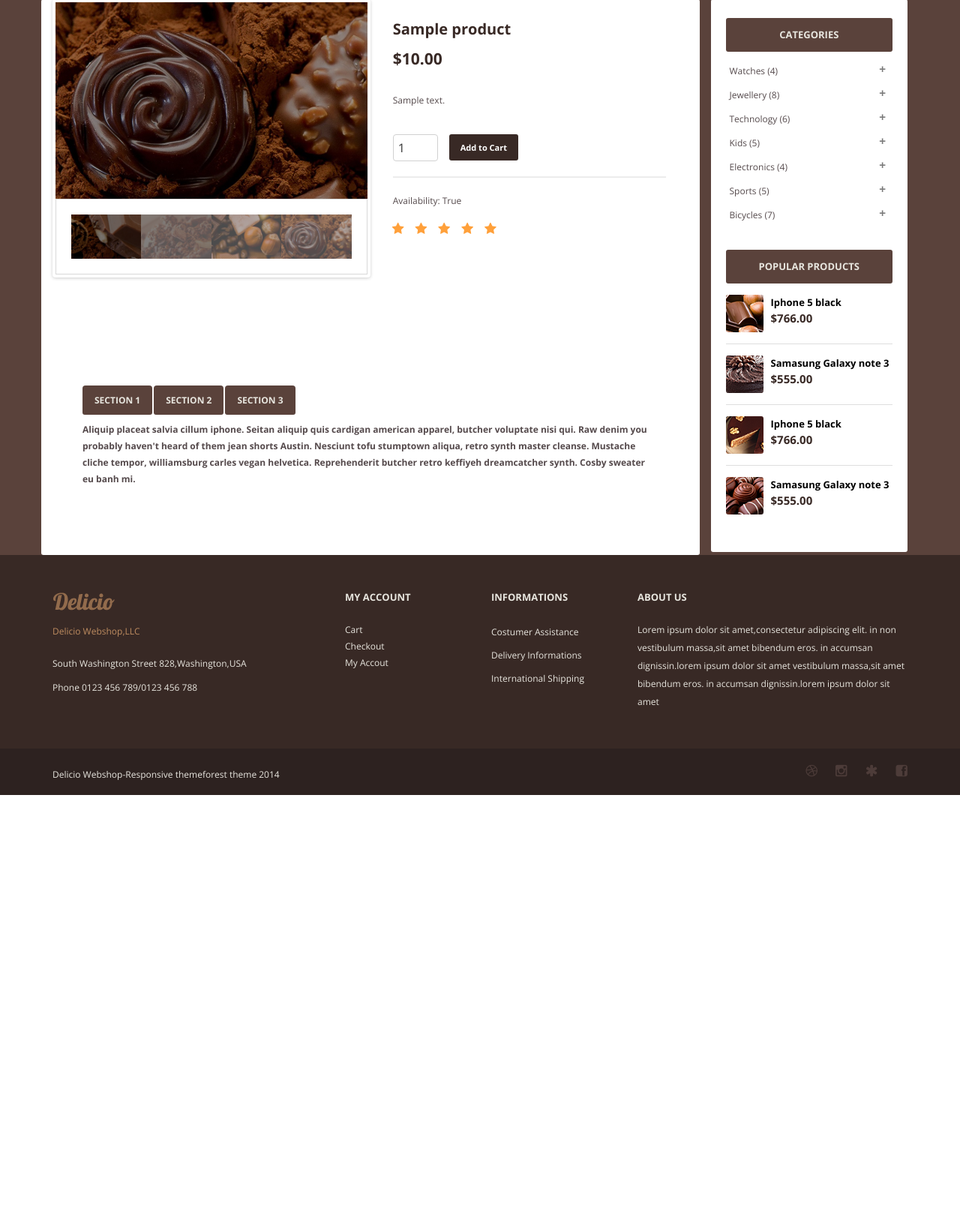
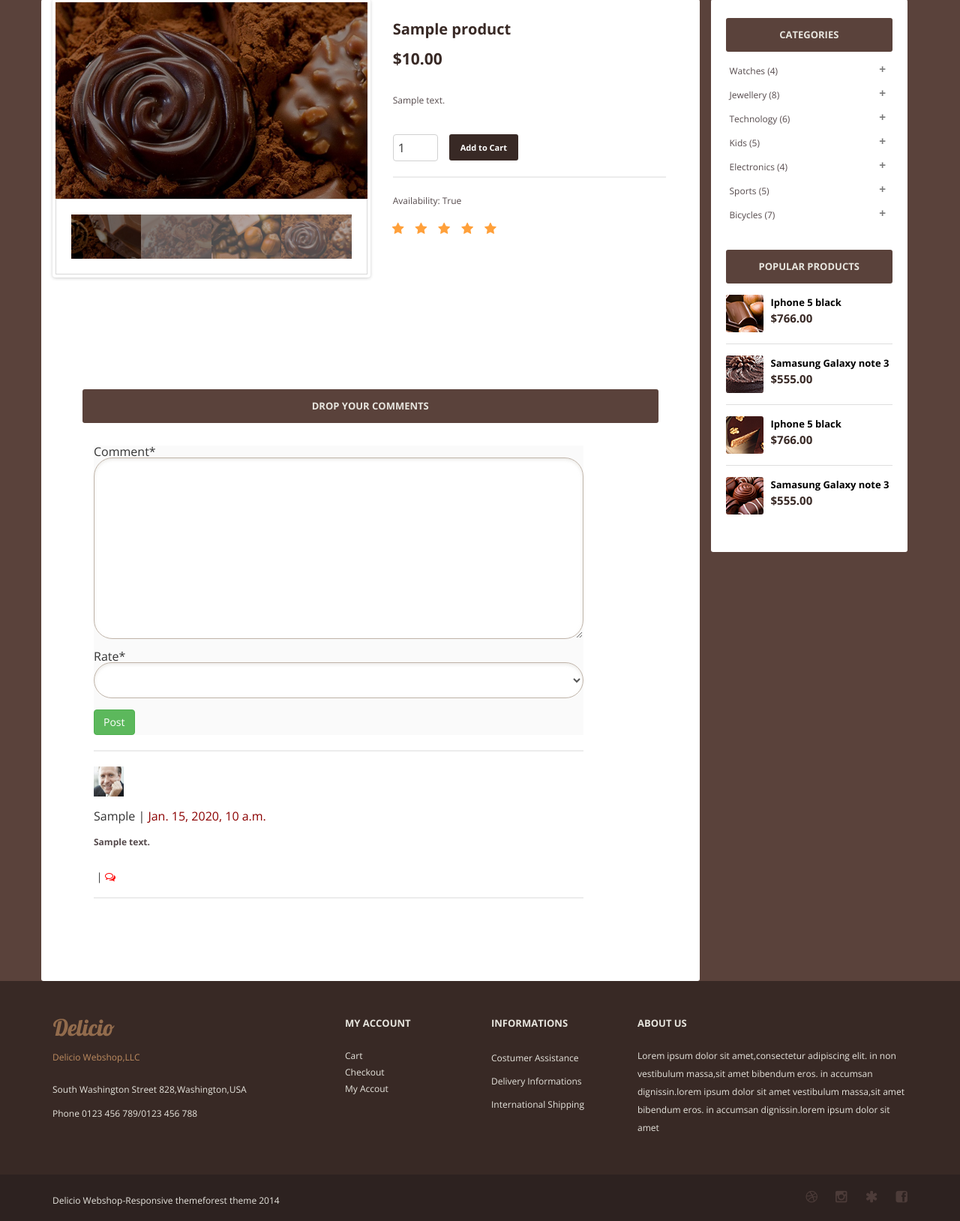
Before and after one commit to SoroushNajafi/shopping_online_2, a Django app: page /products/1/ in a window 1280 px wide. Shown: the part 289-1917 px from the top of the page at 75% size. Before the commit the page ends 1349 px from the top, so only its background shows below. Run offline with Django 4.2, Linux system fonts and the light colour scheme; tables that the repository leaves empty hold one stand-in row (values such as "Sample post"); parts of the project's set-up code (start-up, migrations or seed data) failed here and were passed over; some libraries are stand-ins or nearby versions.

Commit message:
comment form created and implemented

```diff
--- /dev/null
+++ b/products/froms.py
@@ -0,0 +1,8 @@
+from django import forms
+from .models import Comment
+
+
+class CommentForm(forms.ModelForm):
+    class Meta:
+        model = Comment
+        fields = ['body', 'stars']
--- a/products/models.py
+++ b/products/models.py
@@ -31,9 +31,12 @@ class Comment(models.Model):
 
     product = models.ForeignKey(Product, on_delete=models.CASCADE, related_name='comments')
     author = models.ForeignKey(get_user_model(), on_delete=models.CASCADE, related_name='comments')
-    body = models.TextField()
-    stars = models.CharField(max_length=10, choices=PRODUCT_STARS)
+    body = models.TextField(verbose_name='comment')
+    stars = models.CharField(verbose_name='rate', max_length=10, choices=PRODUCT_STARS)
     active = models.BooleanField(default=True)
 
     datetime_created = models.DateTimeField(auto_now_add=True)
     datetime_modified = models.DateTimeField(auto_now=True)
+
+    def get_absolute_url(self):
+        return reverse('product_detail', args=[self.product.id])
--- a/products/templates/products/product_detail.html
+++ b/products/templates/products/product_detail.html
@@ -1,5 +1,6 @@
 {% extends '_base.html' %}
 {% load static %}
+{% load crispy_forms_tags %}
 
 {% block page_title %}Product detail{% endblock %}
 
@@ -88,40 +89,62 @@
                 <div class="col-md-12 tabs">
                     <div class="bs-example">
                         <div class="tabbable">
-                            <ul class="nav nav-tabs">
-                                <li><a data-toggle="tab" href="#tab1" data-loading-text="Loading...">Section 1</a></li>
-                                <li><a data-toggle="tab" href="#tab2" data-loading-text="Loading...">Section 2</a></li>
-                                <li><a data-toggle="tab" href="#tab3" data-loading-text="Loading...">Section 3</a></li>
-                            </ul>
+                            <div class="shop-widget"><h4>Drop your comments</h4></div>
                             <div class="tab-content">
                                 <div id="tab1" class="tab-pane active fade in">
-                                    <p>
-                                        Aliquip placeat salvia cillum iphone. Seitan aliquip quis cardigan american
-                                        apparel, butcher voluptate nisi qui. Raw denim you probably haven't heard of
-                                        them jean shorts Austin. Nesciunt tofu stumptown aliqua, retro synth master
-                                        cleanse. Mustache cliche tempor, williamsburg carles vegan helvetica.
-                                        Reprehenderit butcher retro keffiyeh dreamcatcher synth. Cosby sweater eu banh
-                                        mi.
-                                    </p>
-                                </div>
-                                <div id="tab2" class="tab-pane fade">
-                                    <p>
-                                        Vestibulum nec erat eu nulla rhoncus fringilla ut non neque. Vivamus nibh urna,
-                                        ornare id gravida ut, mollis a magna. Aliquam porttitor condimentum nisi, eu
-                                        viverra ipsum porta ut. Nam hendrerit bibendum turpis, sed molestie mi fermentum
-                                        id. Aenean volutpat velit sem. Sed consequat ante in rutrum convallis. Nunc
-                                        facilisis leo at faucibus adipiscing. Duis auctor dictum erat hendrerit dapibus.
-                                    </p>
-                                </div>
-                                <div id="tab3" class="tab-pane fade">
-                                    <p>
-                                        WInteger convallis, nulla in sollicitudin placerat, ligula enim auctor lectus,
-                                        in mollis diam dolor at lorem. Sed bibendum nibh sit amet dictum feugiat.
-                                        Vivamus arcu sem, cursus a feugiat ut, iaculis at erat. Donec vehicula at ligula
-                                        vitae venenatis. Sed nunc nulla, vehicula non porttitor in, pharetra et dolor.
-                                        Fusce nec velit velit. Pellentesque consectetur eros nec interdum varius.
-                                        Quisque at mi dolor.
-                                    </p>
+                                    <div class="container mt-5 mb-5">
+                                        <div class="row height d-flex justify-content-center align-items-center">
+                                            <div class="col-md-7">
+                                                <div class="card">
+                                                    <div class="p-3">
+                                                    </div>
+                                                    <div class="mt-3 d-flex flex-row align-items-center p-3 form-color">
+                                                        <form action="{% url 'comment_create' product.id %}" method="post">
+                                                            {% csrf_token %}
+                                                            {{ comment_form|crispy }}
+                                                            <button class="btn btn-success" type="submit">Post</button>
+                                                        </form>
+                                                    </div>
+                                                    <hr>
+                                                    <div class="mt-2">
+                                                        {% for comment in product.comments.all %}
+                                                            <div class="d-flex flex-row p-3">
+                                                                <img
+                                                                        src="{% static 'images/member1.jpg' %}"
+                                                                        width="40"
+                                                                        height="40"
+                                                                        class="rounded-circle mt-3">
+                                                                <br><br>
+                                                                <div class="w-100">
+                                                                    <div class="d-flex justify-content-between align-items-center">
+                                                                        <div class="d-flex flex-row align-items-center">
+                                                                            <h6>{{ comment.author|capfirst }} | <span
+                                                                                    style="color: darkred"> {{ comment.datetime_created }}</span>
+                                                                            </h6>
+                                                                        </div>
+
+                                                                    </div>
+                                                                    <br>
+                                                                    <span>{{ comment.body|linebreaks }}</span>
+                                                                    <br>
+                                                                    <div class="d-flex flex-row user-feed"><span
+                                                                            class="wish"><i
+                                                                            class="fa fa-heartbeat mr-2"></i></span>
+                                                                        <span>|</span>
+                                                                        <span
+                                                                                class="ml-3"><i
+                                                                                class="fa fa-comments-o"
+                                                                                style="color: red"></i></span>
+                                                                    </div>
+                                                                </div>
+                                                            </div>
+                                                            <hr>
+                                                        {% endfor %}
+                                                    </div>
+                                                </div>
+                                            </div>
+                                        </div>
+                                    </div>
                                 </div>
                             </div>
                         </div>
--- a/products/urls.py
+++ b/products/urls.py
@@ -4,4 +4,5 @@ from . import views
 urlpatterns = [
     path('', views.ProductListView.as_view(), name='product_list'),
     path('<int:pk>/', views.ProductDetailView.as_view(), name='product_detail'),
+    path('comment/<int:product_id>/', views.CommentCreateView.as_view(), name='comment_create'),
 ]
--- a/products/views.py
+++ b/products/views.py
@@ -1,7 +1,9 @@
 from django.shortcuts import render
 from django.views import generic
+from django.shortcuts import get_object_or_404
 
-from .models import Product
+from .models import Product, Comment
+from .froms import CommentForm
 
 
 class ProductListView(generic.ListView):
@@ -14,3 +16,22 @@ class ProductDetailView(generic.DetailView):
     model = Product
     template_name = 'products/product_detail.html'
     context_object_name = 'product'
+
+    def get_context_data(self, **kwargs):
+        context = super().get_context_data(**kwargs)
+        context['comment_form'] = CommentForm()
+        return context
+
+
+class CommentCreateView(generic.CreateView):
+    model = Comment
+    form_class = CommentForm
+
+    def form_valid(self, form):
+        obj = form.save(commit=False)
+        obj.author = self.request.user
+        product_id = int(self.kwargs['product_id'])
+        product = get_object_or_404(Product, id=product_id)
+        obj.product = product
+
+        return super().form_valid(form)
--- /dev/null
+++ b/static/css/comment.css
@@ -0,0 +1,52 @@
+    body {
+        background-color: #eee
+    }
+
+    .card {
+        background-color: #fff;
+        border: none
+    }
+
+    .form-color {
+        background-color: #fafafa
+    }
+
+    .form-control {
+        height: 48px;
+        border-radius: 25px
+    }
+
+    .form-control:focus {
+        color: black;
+        background-color: #fff;
+        border-color: #3c2f33;
+        outline: 0;
+        box-shadow: none;
+        text-indent: 10px
+    }
+
+    .c-badge {
+        background-color: #35b69f;
+        color: white;
+        height: 20px;
+        font-size: 11px;
+        width: 92px;
+        border-radius: 5px;
+        display: flex;
+        justify-content: center;
+        align-items: center;
+        margin-top: 2px
+    }
+
+    .comment-text {
+        font-size: 20px
+    }
+
+    .wish {
+        color: #35b69f
+    }
+
+    .user-feed {
+        font-size: 14px;
+        margin-top: 12px
+    }
--- a/templates/_base.html
+++ b/templates/_base.html
@@ -19,6 +19,8 @@
           rel='stylesheet' type='text/css'>
     <link href='http://fonts.googleapis.com/css?family=Lobster' rel='stylesheet' type='text/css'>
     <link rel="stylesheet" href="{% static 'css/product-slider.css' %}" type="text/css" media="screen"/>
+
+    <link rel="stylesheet" href="{% static 'css/comment.css' %}" type="text/css" media="screen"/>
 
 
 </head>
@@ -186,6 +188,8 @@
     });
 })(jQuery);
 </script>
-
+<script type='text/javascript' src=''></script>
+    <script type='text/javascript' src='https://cdn.jsdelivr.net/npm/popper.js@1.16.0/dist/umd/popper.min.js'></script>
+    <script type='text/javascript'></script>
 </body>
 </html>
```
Also changed, not shown: products/migrations/0004_alter_comment_body_alter_comment_stars.py (added).
